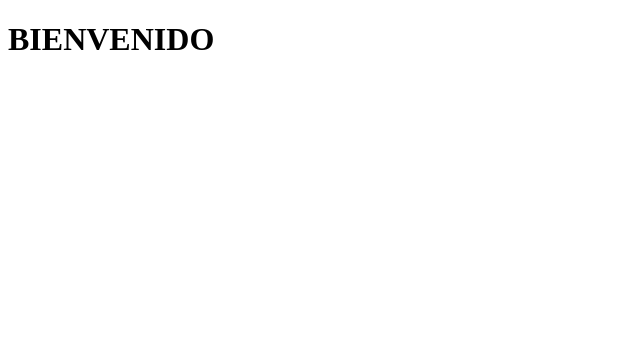
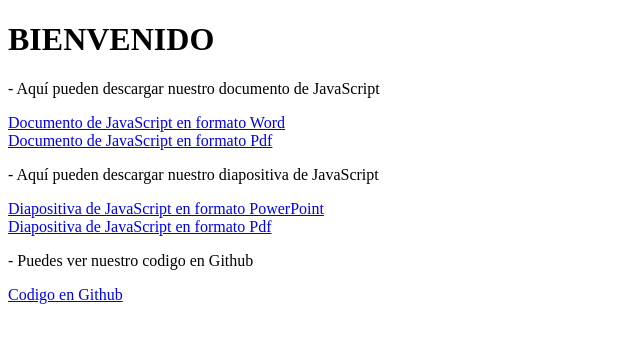
Before and after one commit to adriancordero12/Servidor, a website: page public/view.html in a window 1280 px wide. Shown: the whole page, without its empty margins (0-640 px from the left). Drawn offline with Linux system fonts and the light colour scheme.

Commit message:
View actualizado y Sign

```diff
--- a/public/view.html
+++ b/public/view.html
@@ -8,5 +8,15 @@
 </head>
 <body>
     <h1>BIENVENIDO </h1>
+    <p>- Aquí pueden descargar nuestro documento de JavaScript</p>
+    <a href="TrabajoFinal.docx" download="JavaScript POO">Documento de JavaScript en formato Word</a><br>
+    <a href="TrabajoFinal.pdf" download="JavaScript POO">Documento de JavaScript en formato Pdf</a>
+
+    <p>- Aquí pueden descargar nuestro diapositiva de JavaScript</p>
+    <a href="Poo Exposicion.pptx" download="JavaScript POO">Diapositiva de JavaScript en formato PowerPoint</a><br>
+    <a href="Poo Exposicion.pdf" download="JavaScript POO">Diapositiva de JavaScript en formato Pdf</a>
+
+    <p>- Puedes ver nuestro codigo en Github</p>
+    <a href="https://github.com/adriancordero12/Servidor.git" target="_BLANK">Codigo en Github</a>
 </body>
 </html>
```
Also changed, not shown: public/sign.html (+1 -1 lines), 4 other files.
